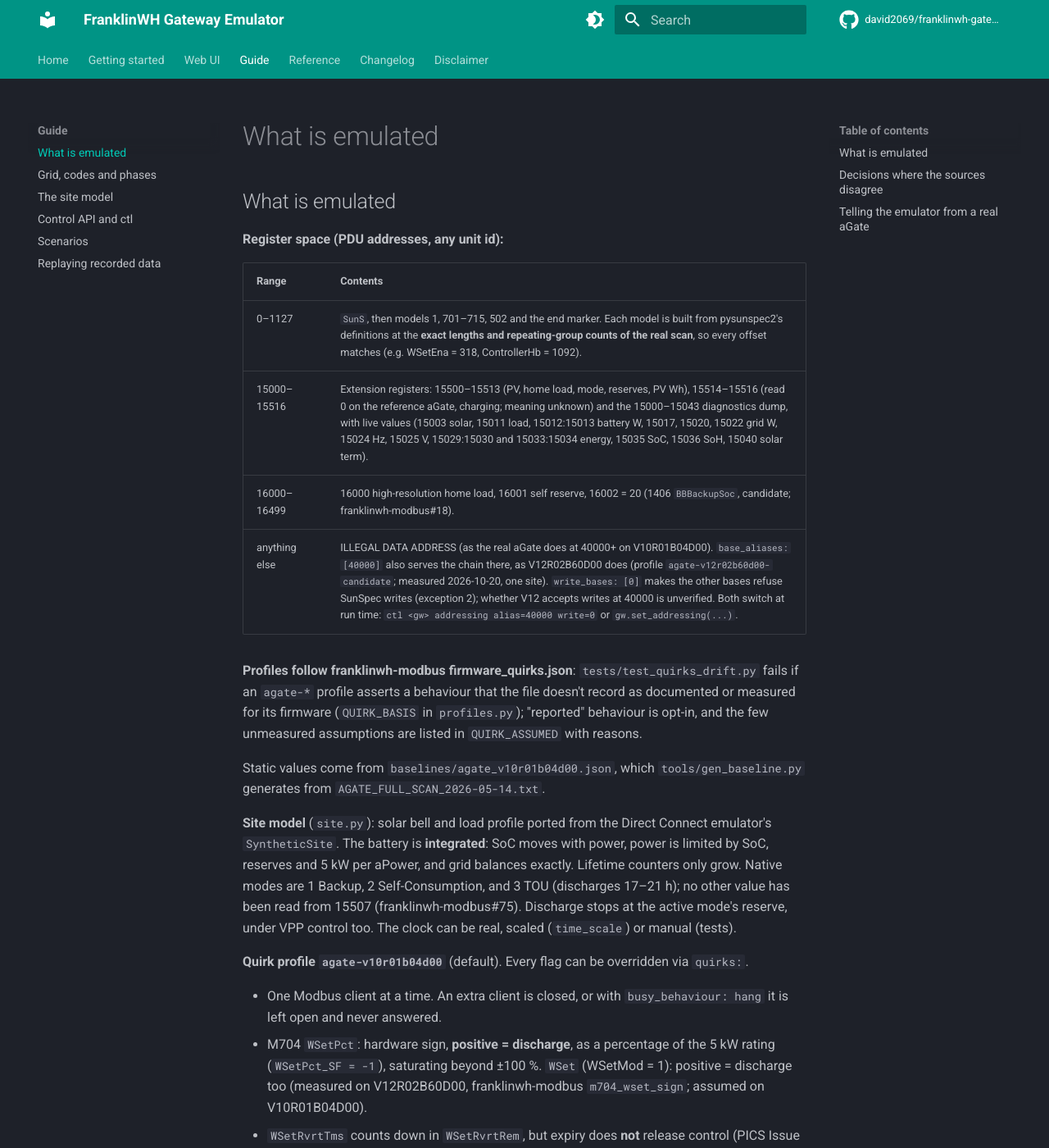
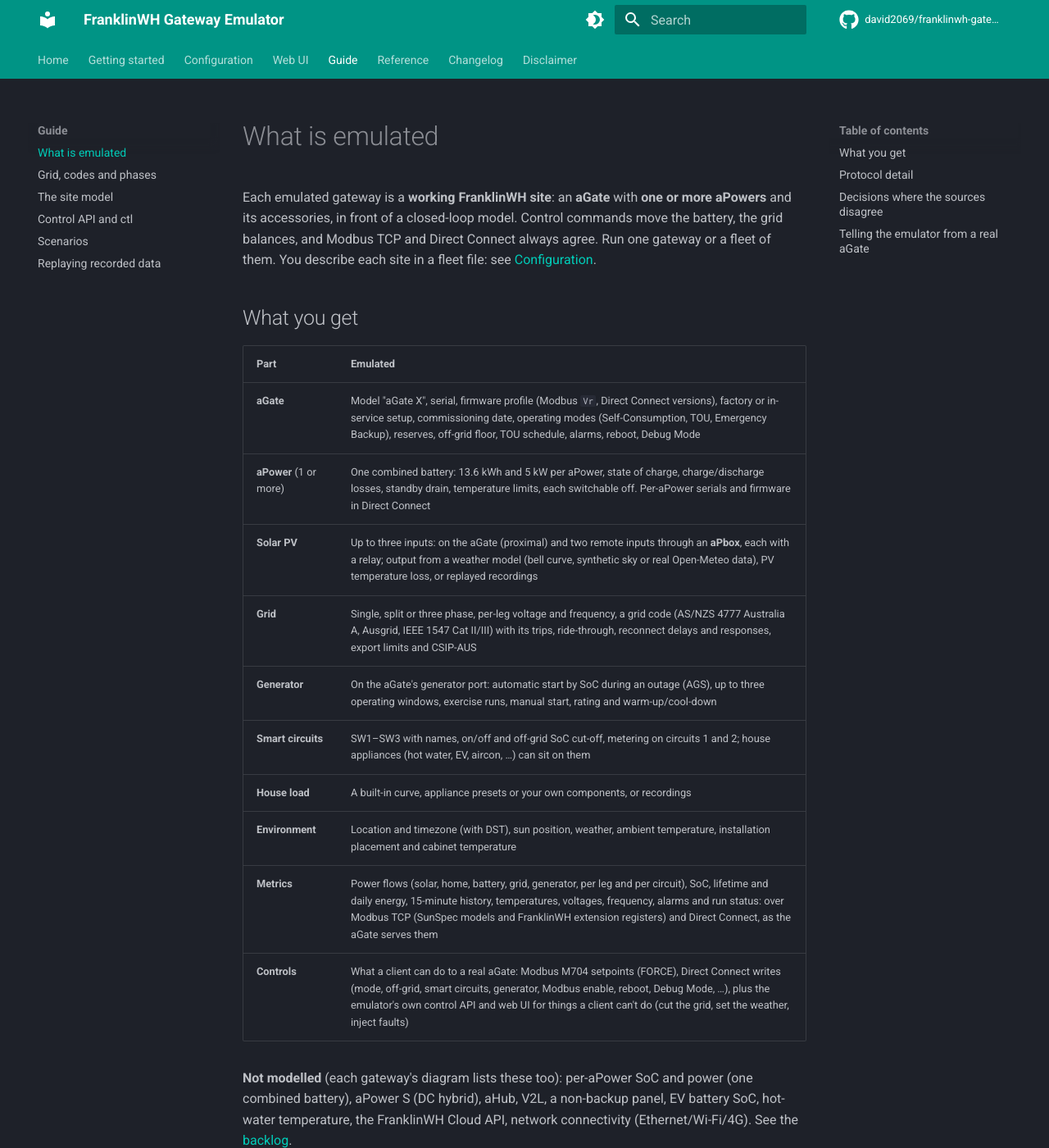
Before and after one commit to david2069/franklinwh-gateway-emulator, an MkDocs documentation site: the page built from docs/emulated.md, in a window 1280 px wide and 1400 px high. Shown: the whole window at 82% size. Built offline with MkDocs 1.6.1 and Material for MkDocs 9.7.7, drawn with Linux system fonts in a browser that asks for light colours; comment, search, counter and statistics services are not loaded.

Commit message:
docs: say what is emulated, and how to configure it (Configuration page) (#120)
- What is emulated now opens with what you get: a working aGate with one or more aPowers and
  its accessories (PV inputs and aPbox, generator, smart circuits, meter), the grid, house
  load, environment, metrics and controls, and what isn't modelled. The protocol detail
  follows.
- New Configuration page: the fleet file is where a site is described (the emulator reads it
  and never writes it); sessions hold runtime changes; how to start and check a file; a
  complete commented example; every key by area (identity, aGate, aPower, PV, grid, loads,
  generator, location, history), generated from config_schema().
- A test fails if a key is missing from the page or its example stops validating.


Claude-Session: https://claude.ai/code/session_011w1uMEKiYvQ2MFnwbrKSQd

Co-authored-by: david2069 <david2069@users.noreply.github.com>
Co-authored-by: Claude Opus 5.5 <noreply@anthropic.com>

```diff
--- a/docs/emulated.md
+++ b/docs/emulated.md
@@ -1,6 +1,31 @@
 # What is emulated
 
-## What is emulated
+Each emulated gateway is a **working FranklinWH site**: an **aGate** with **one or more aPowers**
+and its accessories, in front of a closed-loop model. Control commands move the battery, the grid
+balances, and Modbus TCP and Direct Connect always agree. Run one gateway or a fleet of them.
+You describe each site in a fleet file: see [Configuration](configuration.md).
+
+## What you get
+
+| Part | Emulated |
+|---|---|
+| **aGate** | Model "aGate X", serial, firmware profile (Modbus `Vr`, Direct Connect versions), factory or in-service setup, commissioning date, operating modes (Self-Consumption, TOU, Emergency Backup), reserves, off-grid floor, TOU schedule, alarms, reboot, Debug Mode |
+| **aPower** (1 or more) | One combined battery: 13.6 kWh and 5 kW per aPower, state of charge, charge/discharge losses, standby drain, temperature limits, each switchable off. Per-aPower serials and firmware in Direct Connect |
+| **Solar PV** | Up to three inputs: on the aGate (proximal) and two remote inputs through an **aPbox**, each with a relay; output from a weather model (bell curve, synthetic sky or real Open-Meteo data), PV temperature loss, or replayed recordings |
+| **Grid** | Single, split or three phase, per-leg voltage and frequency, a grid code (AS/NZS 4777 Australia A, Ausgrid, IEEE 1547 Cat II/III) with its trips, ride-through, reconnect delays and responses, export limits and CSIP-AUS |
+| **Generator** | On the aGate's generator port: automatic start by SoC during an outage (AGS), up to three operating windows, exercise runs, manual start, rating and warm-up/cool-down |
+| **Smart circuits** | SW1–SW3 with names, on/off and off-grid SoC cut-off, metering on circuits 1 and 2; house appliances (hot water, EV, aircon, …) can sit on them |
+| **House load** | A built-in curve, appliance presets or your own components, or recordings |
+| **Environment** | Location and timezone (with DST), sun position, weather, ambient temperature, installation placement and cabinet temperature |
+| **Metrics** | Power flows (solar, home, battery, grid, generator, per leg and per circuit), SoC, lifetime and daily energy, 15-minute history, temperatures, voltages, frequency, alarms and run status: over Modbus TCP (SunSpec models and FranklinWH extension registers) and Direct Connect, as the aGate serves them |
+| **Controls** | What a client can do to a real aGate: Modbus M704 setpoints (FORCE), Direct Connect writes (mode, off-grid, smart circuits, generator, Modbus enable, reboot, Debug Mode, …), plus the emulator's own control API and web UI for things a client can't do (cut the grid, set the weather, inject faults) |
+
+**Not modelled** (each gateway's diagram lists these too): per-aPower SoC and power (one
+combined battery), aPower S (DC hybrid), aHub, V2L, a non-backup panel, EV battery SoC, hot-water
+temperature, the FranklinWH Cloud API, network connectivity (Ethernet/Wi-Fi/4G). See the
+[backlog](https://github.com/david2069/franklinwh-gateway-emulator/blob/main/BACKLOG.md).
+
+## Protocol detail
 
 **Register space (PDU addresses, any unit id):**
 
--- a/mkdocs.yml
+++ b/mkdocs.yml
@@ -49,6 +49,7 @@ markdown_extensions:
 nav:
   - Home: index.md
   - Getting started: getting-started.md
+  - Configuration: configuration.md
   - Web UI: ui.md
   - Guide:
       - What is emulated: emulated.md
```
Also changed, not shown: README.md (+1 -0 lines), docs/configuration.md (added, +158 -0 lines), docs/index.md (+1 -0 lines), 1 other file.
